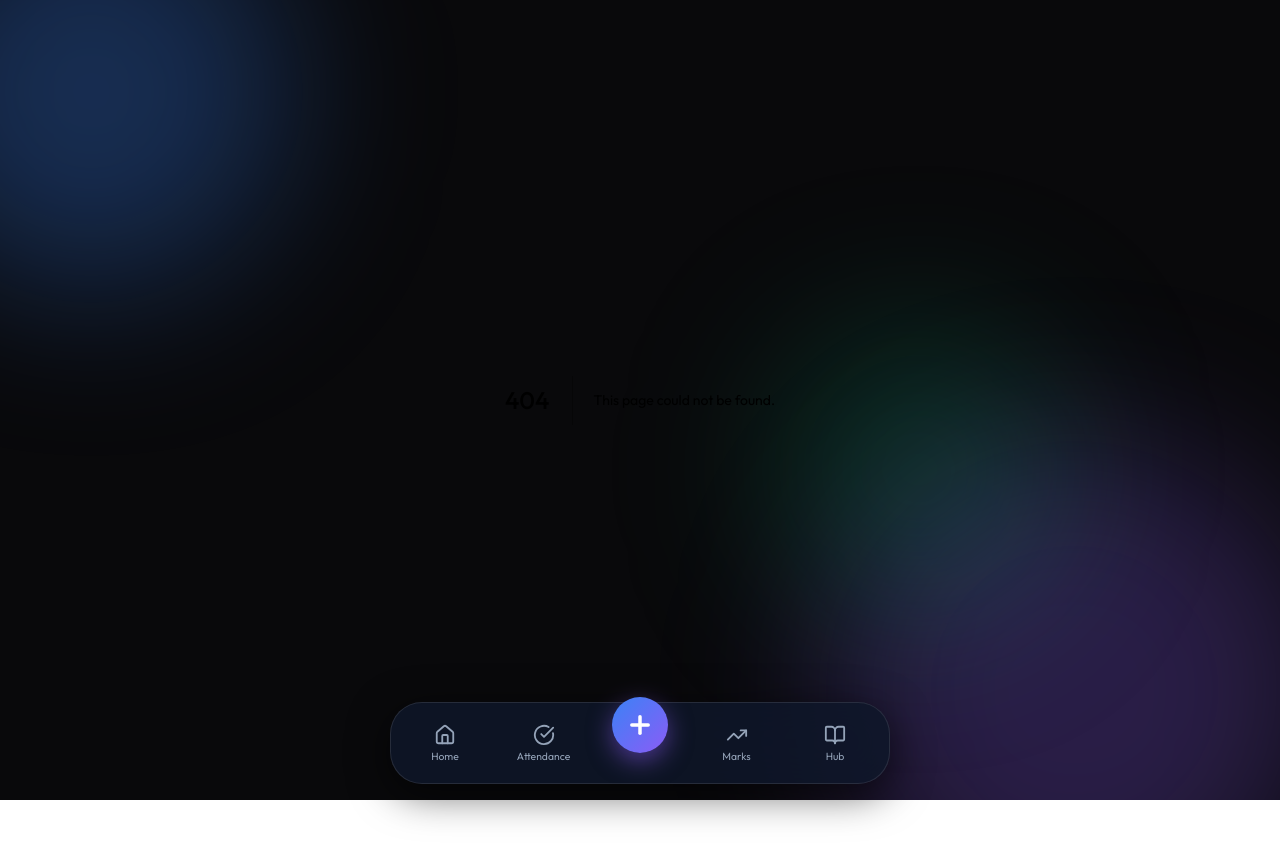
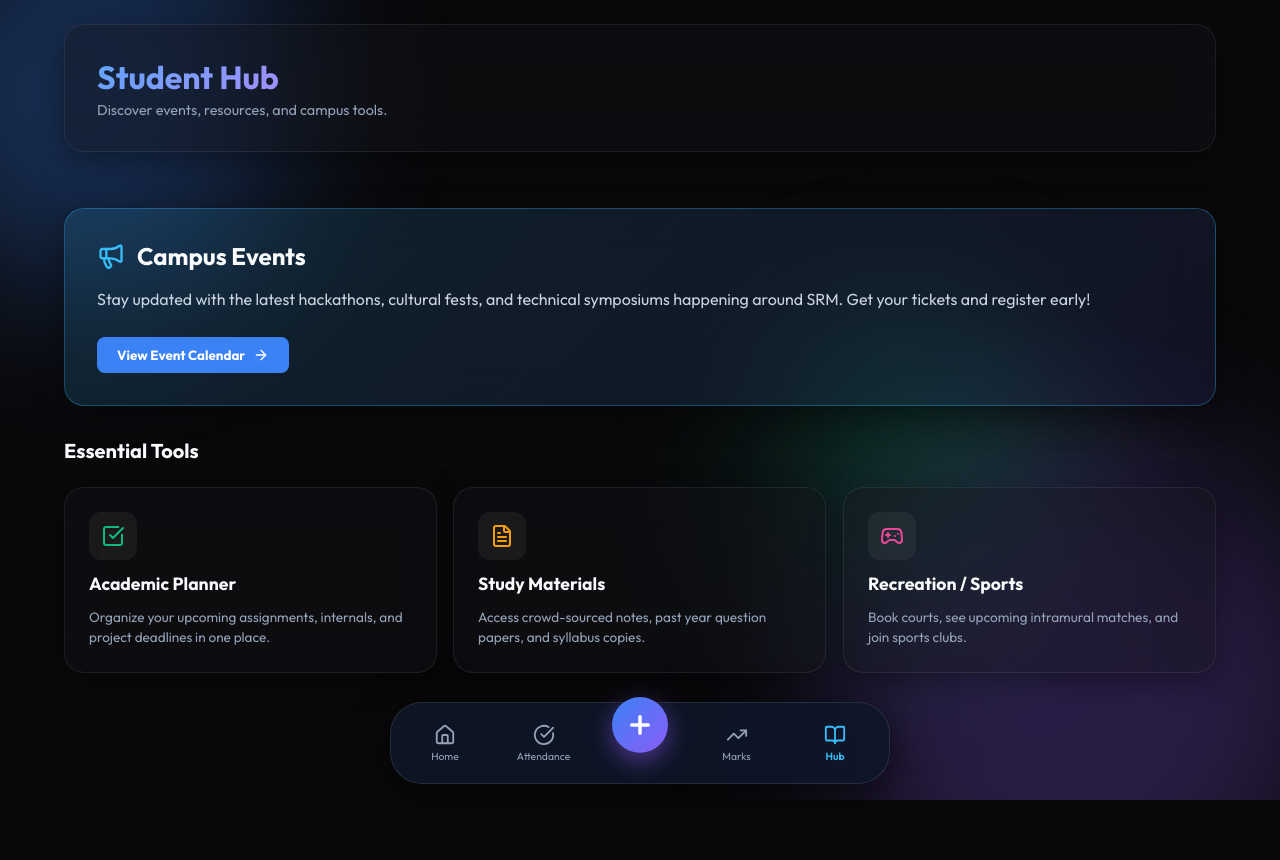
Before and after one commit to shripad-jyothinath/SRM-ACADEMIA-FREE, a Next.js app: page /hub in a window 1280 px wide. Before the commit this address had no page. Shown: the top 860 px of the page. Built offline with nearby package versions, Linux system fonts and the light colour scheme.

Commit message:
style(ui): update community links and add hub page

```diff
--- /dev/null
+++ b/src/app/hub/page.tsx
@@ -0,0 +1,75 @@
+"use client";
+
+import React from 'react';
+import Link from 'next/link';
+import { Calendar, Megaphone, CheckSquare, Gamepad2, FileText, ArrowRight } from 'lucide-react';
+
+export default function HubPage() {
+  return (
+    <div className="page-container" style={{ paddingBottom: '120px' }}>
+      <header className="glass-panel animate-fade-in" style={{ display: 'flex', flexWrap: 'wrap', justifyContent: 'space-between', alignItems: 'center', marginBottom: '32px', gap: '16px' }}>
+        <div>
+          <h1 className="gradient-text" style={{ fontSize: '2rem', margin: 0 }}>Student Hub</h1>
+          <p style={{ color: '#94a3b8', fontSize: '0.9rem', marginTop: '4px' }}>Discover events, resources, and campus tools.</p>
+        </div>
+      </header>
+
+      <div style={{ display: 'flex', flexDirection: 'column', gap: '24px' }}>
+
+        {/* Featured Section */}
+        <div className="glass-panel animate-fade-in" style={{ animationDelay: '0.1s', padding: '32px', background: 'linear-gradient(135deg, rgba(56, 189, 248, 0.15), rgba(99, 102, 241, 0.1))', border: '1px solid rgba(56, 189, 248, 0.3)' }}>
+          <div style={{ display: 'flex', alignItems: 'center', gap: '12px', marginBottom: '16px' }}>
+            <Megaphone size={28} color="#38bdf8" />
+            <h2 style={{ fontSize: '1.5rem', color: '#f8fafc', margin: 0 }}>Campus Events</h2>
+          </div>
+          <p style={{ color: '#cbd5e1', marginBottom: '24px', lineHeight: '1.6' }}>
+            Stay updated with the latest hackathons, cultural fests, and technical symposiums happening around SRM. Get your tickets and register early!
+          </p>
+          <button style={{ padding: '10px 20px', background: 'var(--primary)', color: 'white', border: 'none', borderRadius: '8px', fontWeight: 'bold', cursor: 'pointer', display: 'flex', alignItems: 'center', gap: '8px' }}>
+            View Event Calendar <ArrowRight size={16} />
+          </button>
+        </div>
+
+        {/* Resources Grid */}
+        <h3 style={{ fontSize: '1.25rem', color: '#f8fafc', margin: '8px 0 0 0' }}>Essential Tools</h3>
+
+        <div style={{ display: 'grid', gridTemplateColumns: 'repeat(auto-fit, minmax(280px, 1fr))', gap: '16px' }}>
+
+          <HubCard
+            title="Academic Planner"
+            description="Organize your upcoming assignments, internals, and project deadlines in one place."
+            icon={<CheckSquare size={24} color="#10b981" />}
+            delay="0.2s"
+          />
+
+          <HubCard
+            title="Study Materials"
+            description="Access crowd-sourced notes, past year question papers, and syllabus copies."
+            icon={<FileText size={24} color="#f59e0b" />}
+            delay="0.3s"
+          />
+
+          <HubCard
+            title="Recreation / Sports"
+            description="Book courts, see upcoming intramural matches, and join sports clubs."
+            icon={<Gamepad2 size={24} color="#ec4899" />}
+            delay="0.4s"
+          />
+
+        </div>
+      </div>
+    </div>
+  );
+}
+
+function HubCard({ title, description, icon, delay }: { title: string, description: string, icon: React.ReactNode, delay: string }) {
+  return (
+    <div className="glass-panel animate-fade-in" style={{ animationDelay: delay, padding: '24px', display: 'flex', flexDirection: 'column', gap: '12px', transition: 'transform 0.2s', cursor: 'pointer' }} onMouseOver={(e) => e.currentTarget.style.transform = 'translateY(-4px)'} onMouseOut={(e) => e.currentTarget.style.transform = 'translateY(0)'}>
+      <div style={{ width: '48px', height: '48px', background: 'rgba(255,255,255,0.05)', borderRadius: '12px', display: 'flex', alignItems: 'center', justifyContent: 'center' }}>
+        {icon}
+      </div>
+      <h3 style={{ fontSize: '1.1rem', color: '#f8fafc', margin: 0 }}>{title}</h3>
+      <p style={{ fontSize: '0.85rem', color: '#94a3b8', lineHeight: '1.5', margin: 0 }}>{description}</p>
+    </div>
+  );
+}
--- a/src/components/BottomNav.tsx
+++ b/src/components/BottomNav.tsx
@@ -49,11 +49,8 @@ export default function BottomNav() {
             <div style={{ display: 'grid', gridTemplateColumns: '1fr 1fr 1fr', gap: '20px' }}>
               <ShortcutItem href="/calculator" icon={<Calculator size={24} color="#f59e0b" />} label="CGPA Calc" bgColor="rgba(245, 158, 11, 0.15)" onClick={() => setIsModalOpen(false)} />
               <ShortcutItem href="/calendar" icon={<Calendar size={24} color="#10b981" />} label="Planner" bgColor="rgba(16, 185, 129, 0.15)" onClick={() => setIsModalOpen(false)} />
-              <ShortcutItem href="#" icon={<Utensils size={24} color="#ec4899" />} label="Mess Menu" bgColor="rgba(236, 72, 153, 0.15)" onClick={() => setIsModalOpen(false)} />
-
               <ShortcutItem href="/attendance" icon={<Zap size={24} color="#38bdf8" />} label="Predictor" bgColor="rgba(56, 189, 248, 0.15)" onClick={() => setIsModalOpen(false)} />
-              <ShortcutItem href="#" icon={<Users size={24} color="#8b5cf6" />} label="Clubs" bgColor="rgba(139, 92, 246, 0.15)" onClick={() => setIsModalOpen(false)} />
-              <ShortcutItem href="https://discord.gg/srm" target="_blank" icon={<ExternalLink size={24} color="#6366f1" />} label="Community" bgColor="rgba(99, 102, 241, 0.15)" onClick={() => setIsModalOpen(false)} />
+              <ShortcutItem href="https://chat.whatsapp.com/example" target="_blank" icon={<ExternalLink size={24} color="#25D366" />} label="WhatsApp" bgColor="rgba(37, 211, 102, 0.15)" onClick={() => setIsModalOpen(false)} />
             </div>
           </div>
 
@@ -118,7 +115,7 @@ export default function BottomNav() {
           </button>
 
           <NavItem href="/marks" icon={<TrendingUp size={22} />} label="Marks" active={pathname === '/marks'} />
-          <NavItem href="/dashboard" icon={<BookOpen size={22} />} label="Hub" active={false} />
+          <NavItem href="/hub" icon={<BookOpen size={22} />} label="Hub" active={pathname === '/hub'} />
         </nav>
       </div>
     </>
```
Also changed, not shown: src/app/dashboard/page.tsx (+2 -5 lines).
